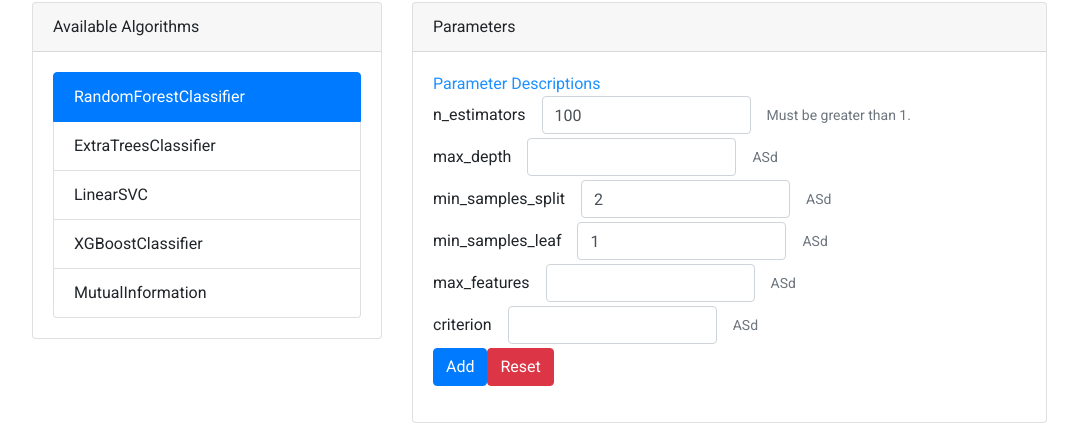
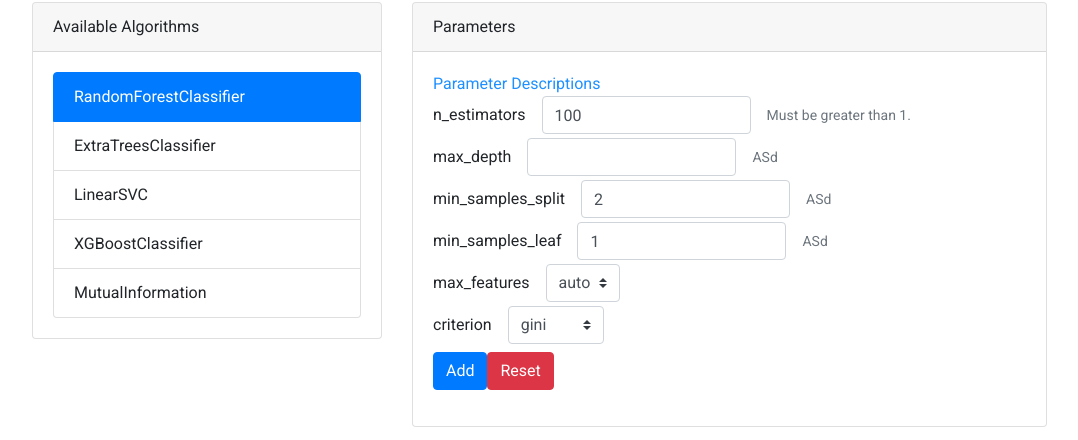
Before and after one commit to tothpeti/feature-importance-profiling, an Angular app in the folder frontend/fip-ui/: page /init in a window 1280 px wide. Both pictures are taken after a click on the item "RandomForestClassifier". Shown: the part 201-641 px from the top of the page, without its empty margins (53-1131 px from the left). Built offline with nearby package versions, Linux system fonts and the light colour scheme.

Commit message:
Worked on tree-form

```diff
--- a/frontend/fip-ui/src/app/algo-init/algo-init-form/algo-init-form.component.html
+++ b/frontend/fip-ui/src/app/algo-init/algo-init-form/algo-init-form.component.html
@@ -1,4 +1,7 @@
-<div *ngIf="selectedAlgorithm.algoName === 'RandomForestClassifier' || selectedAlgorithm.algoName === 'ExtraTreesClassifier'">
+<div *ngIf="selectedAlgorithm.algoName === 'RandomForestClassifier' ">
+  <app-tree-form [selectedDefaultAlgorithm]="selectedAlgorithm"></app-tree-form>
+</div>
+<div *ngIf="selectedAlgorithm.algoName === 'ExtraTreesClassifier'">
   <app-tree-form [selectedDefaultAlgorithm]="selectedAlgorithm"></app-tree-form>
 </div>
 <div *ngIf="selectedAlgorithm.algoName === 'MutualInformation'">
--- a/frontend/fip-ui/src/app/algo-init/algo-init-form/tree-form/tree-form.component.html
+++ b/frontend/fip-ui/src/app/algo-init/algo-init-form/tree-form/tree-form.component.html
@@ -56,8 +56,9 @@
     </div>
   </div>
 </div>
-<form *ngIf="algorithmForm" [formGroup]="algorithmForm" >
+<form [formGroup]="algorithmForm" (ngSubmit)="onSubmit()">
   <div class="form-inline mb-1">
+    <input type="hidden" formControlName="name" >
     <div class="form-group">
       <label for="nEstimators">n_estimators</label>
       <input type="number" id="nEstimators" class="form-control mx-sm-3" formControlName="nEstimators"
@@ -100,25 +101,24 @@
   <div class="form-inline mb-1">
     <div class="form-group">
       <label for="maxFeatures">max_features</label>
-      <input type="number" id="maxFeatures" class="form-control mx-sm-3" formControlName="maxFeatures"
-             aria-describedby="maxFeaturesHelpLine">
-      <small id="maxFeaturesHelpLine" class="text-muted">
-        ASd
-      </small>
+      <select id="maxFeatures" class="custom-select form-control mx-sm-3" formControlName="maxFeatures">
+        <option value="auto" selected>auto</option>
+        <option value="sqrt">sqrt</option>
+        <option value="log2">log2</option>
+      </select>
     </div>
   </div>
-  <div class="form-inline mb-1">
+  <div class="form-inline mb-2">
     <div class="form-group">
       <label for="criterion">criterion</label>
-      <input type="number" id="criterion" class="form-control mx-sm-3" formControlName="criterion"
-             aria-describedby="criterionHelpLine">
-      <small id="criterionHelpLine" class="text-muted">
-        ASd
-      </small>
+      <select id="criterion" class="custom-select form-control mx-sm-3" formControlName="criterion">
+        <option value="gini" selected>gini</option>
+        <option value="entropy" >entropy</option>
+      </select>
     </div>
   </div>
   <div class="form-group">
     <button type="submit" class="btn btn-primary">Add</button>
-    <button type="button" class="btn btn-danger">Reset</button>
+    <button type="button" class="btn btn-danger" (click)="onReset()">Reset</button>
   </div>
 </form>
--- a/frontend/fip-ui/src/app/algo-init/algo-init-form/tree-form/tree-form.component.ts
+++ b/frontend/fip-ui/src/app/algo-init/algo-init-form/tree-form/tree-form.component.ts
@@ -19,16 +19,7 @@
   constructor(private inMemoryDataStoreService: InMemoryDataStoreService) { }
 
   ngOnInit(): void {
-    /*
-    this.algorithmForm = new FormGroup({
-      nEstimators: new FormControl(),
-      maxDepth: new FormControl(),
-      minSamplesSplit: new FormControl(),
-      minSamplesLeaf: new FormControl(),
-      maxFeatures: new FormControl(),
-      criterion: new FormControl()
-    });
-     */
+    console.log(this.selectedDefaultAlgorithm);
     this.initForm();
     /*
     this.selectedAlgoSubscription$ = this.inMemoryDataStoreService.selectedAlgorithmIdx$.subscribe(
@@ -42,19 +33,20 @@
   }
 
   ngOnDestroy(): void {
-    this.selectedAlgoSubscription$.unsubscribe();
+    // this.selectedAlgoSubscription$.unsubscribe();
   }
 
   private initForm() {
+    const name = this.selectedDefaultAlgorithm.algoName;
     let nEstimators = this.selectedDefaultAlgorithm.nEstimators;
     let maxDepth = this.selectedDefaultAlgorithm.maxDepth;
     let minSamplesSplit = this.selectedDefaultAlgorithm.minSamplesSplit;
     let minSamplesLeaf = this.selectedDefaultAlgorithm.minSamplesLeaf;
     let maxFeatures = this.selectedDefaultAlgorithm.maxFeatures;
     let criterion = this.selectedDefaultAlgorithm.criterion;
-    console.log(nEstimators);
 
     this.algorithmForm = new FormGroup({
+      name: new FormControl(name),
       nEstimators: new FormControl(nEstimators),
       maxDepth: new FormControl(maxDepth),
       minSamplesSplit: new FormControl(minSamplesSplit),
@@ -65,4 +57,21 @@
     console.log(this.algorithmForm);
   }
 
+  onReset(): void {
+    this.algorithmForm.setValue({
+      name: this.selectedDefaultAlgorithm.algoName,
+      nEstimators: this.selectedDefaultAlgorithm.nEstimators,
+      maxDepth: null,
+      minSamplesSplit: this.selectedDefaultAlgorithm.minSamplesSplit,
+      minSamplesLeaf: this.selectedDefaultAlgorithm.minSamplesLeaf,
+      maxFeatures: this.selectedDefaultAlgorithm.maxFeatures,
+      criterion: this.selectedDefaultAlgorithm.criterion
+    });
+  }
+
+  onSubmit(): void {
+    this.inMemoryDataStoreService.addInitializedAlgorithm(this.algorithmForm.value);
+    this.onReset();
+  }
+
 }
```
